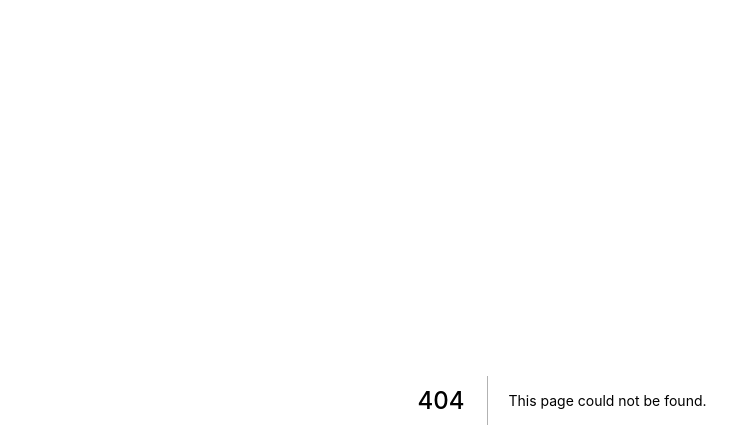
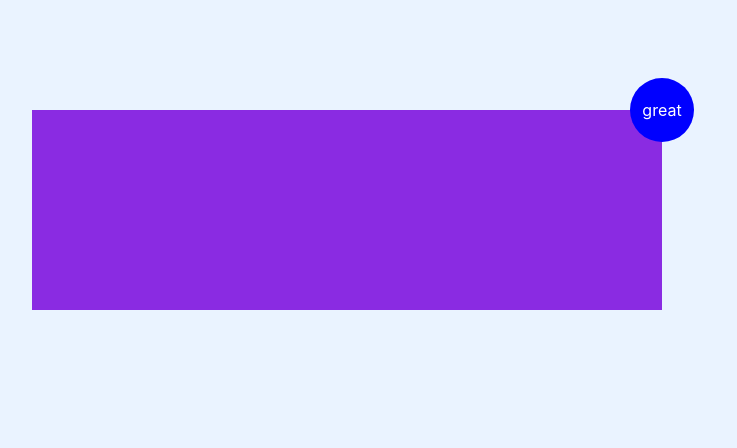
Before and after one commit to catsky/daily_css, a Next.js app: page /15docked in a window 1280 px wide. Before the commit this address had no page. Shown: the top 448 px of the page, without its empty margins (78-815 px from the left). Built offline with nearby package versions, Linux system fonts and the light colour scheme.

Commit message:
translate docker

```diff
--- /dev/null
+++ b/pages/15docked.js
@@ -0,0 +1,13 @@
+import React from 'react';
+import Image from 'next/image';
+import styles from '../styles/15docked.module.css';
+
+export default function ArrowButton() {
+  return (
+    <div style={{ display: 'flex', margin: '10px' }}>
+      <div className={styles.container}>
+        <div className={styles.container__docker}>great</div>
+      </div>
+    </div>
+  );
+}
--- /dev/null
+++ b/styles/15docked.module.css
@@ -0,0 +1,30 @@
+.container {
+  background-color: blueviolet;
+  height: 200px;
+  width: 50%;
+  position: relative;
+  margin: 100px;
+}
+
+.container__docker {
+  /* position: absolute;
+  top: -34px;
+  right: -34px;
+  width: 64px;
+  height: 64px;
+  border-radius: 100%;
+  background-color: aqua; */
+  position: absolute;
+  right: 0;
+  top: 0;
+
+  display: flex;
+  color: white;
+  background-color: blue;
+  align-items: center;
+  justify-content: center;
+  transform: translate(50%, -50%);
+  width: 64px;
+  height: 64px;
+  border-radius: 50%;
+}
```
